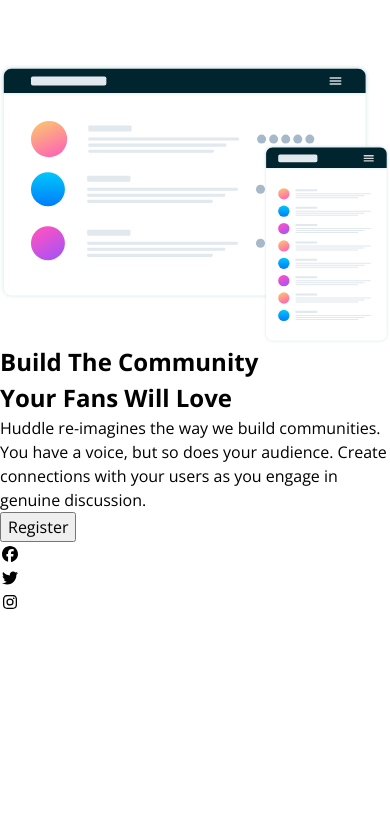
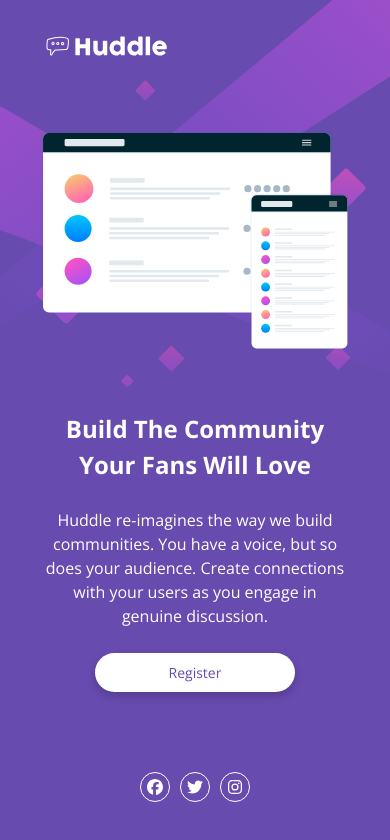
Before and after one commit to myfrontend-mentor/huddle-landing-page, a Vue app: page / in a window 390 px wide. Shown: the top 840 px of the page. Built offline with nearby package versions, Linux system fonts and the light colour scheme.

Commit message:
Add CSS styling for mobile devices

```diff
--- a/src/App.vue
+++ b/src/App.vue
@@ -5,10 +5,18 @@
 
 <template>
   <div class="page">
-    <Header />
+    <Header class="header--absolute" />
     <HeroSection />
   </div>
 </template>
 
 <style scoped>
+.header--absolute {
+  position: absolute;
+  top: 0;
+  left: 0;
+  width: 100%;
+  z-index: 10;
+  background: transparent;
+}
 </style>
--- a/src/assets/main.css
+++ b/src/assets/main.css
@@ -58,4 +58,5 @@
 body {
   font-family: "Open Sans", sans-serif;
   font-weight: 400;
+  color: white;
 }
--- a/src/components/Header.vue
+++ b/src/components/Header.vue
@@ -8,4 +8,11 @@
 </template>
 
 <style scoped>
+header {
+  padding: 30px 40px;
+}
+
+img {
+  width: 130px;
+}
 </style>
--- a/src/components/HeroContent.vue
+++ b/src/components/HeroContent.vue
@@ -31,4 +31,68 @@
 </template>
 
 <style scoped>
+.hero-content {
+  /*  */
+  display: flex;
+  flex-direction: column;
+  align-items: center;
+  justify-content: center;
+  gap: 60px;
+}
+
+.hero-img > img {
+  width: 310px;
+}
+
+.main-content {
+  text-align: center;
+  padding-inline: 30px;
+}
+
+p {
+  /* font-size: 18px; */
+  margin-block: 25px;
+}
+
+button {
+  font-size: 14px;
+  border: none;
+  background: white;
+  color: hsl(257, 40%, 49%);
+  width: 200px;
+  padding: 9px 18px;
+  border-radius: 40px;
+  box-shadow: 0 4px 8px 0 rgba(0,0,0,0.2);
+  cursor: pointer;
+  margin-bottom: 80px;
+}
+
+.socials {
+  display: flex;
+  justify-content: center;
+  align-items: center;
+  gap: 10px;
+  margin-bottom: 50px;
+}
+
+.socials > div {
+  display: flex;
+  align-items: center;
+  justify-content: center;
+  width: 30px;
+  height: 30px;
+  border: 1px solid white;
+  border-radius: 50%;
+}
+
+button:hover {
+  background: hsl(300, 69%, 71%);
+  color: white;
+}
+
+.socials > div:hover {
+  border: 1px solid hsl(300, 69%, 71%);
+  cursor: pointer;
+  color: hsl(300, 69%, 71%);
+}
 </style>
--- a/src/components/HeroSection.vue
+++ b/src/components/HeroSection.vue
@@ -9,4 +9,14 @@
 </template>
 
 <style scoped>
+.hero {
+  background-color: hsl(257, 40%, 49%);
+  background-image: url("@/assets/images/bg-mobile.svg");
+  background-repeat: no-repeat;
+  background-position: center top;
+  background-size: 100vw;
+  padding-top: 130px;
+  /* background-position: center; */
+
+}
 </style>
```
